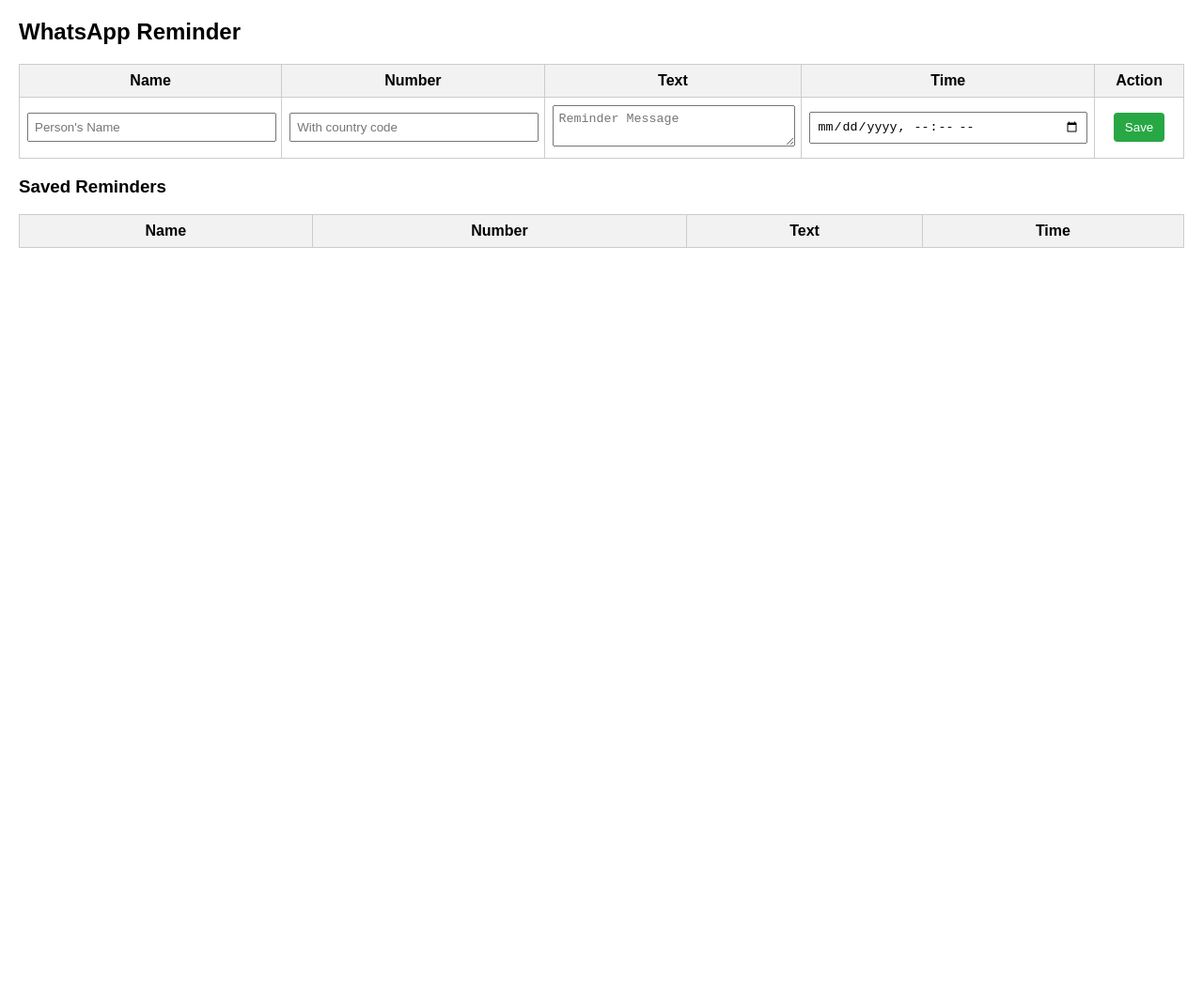
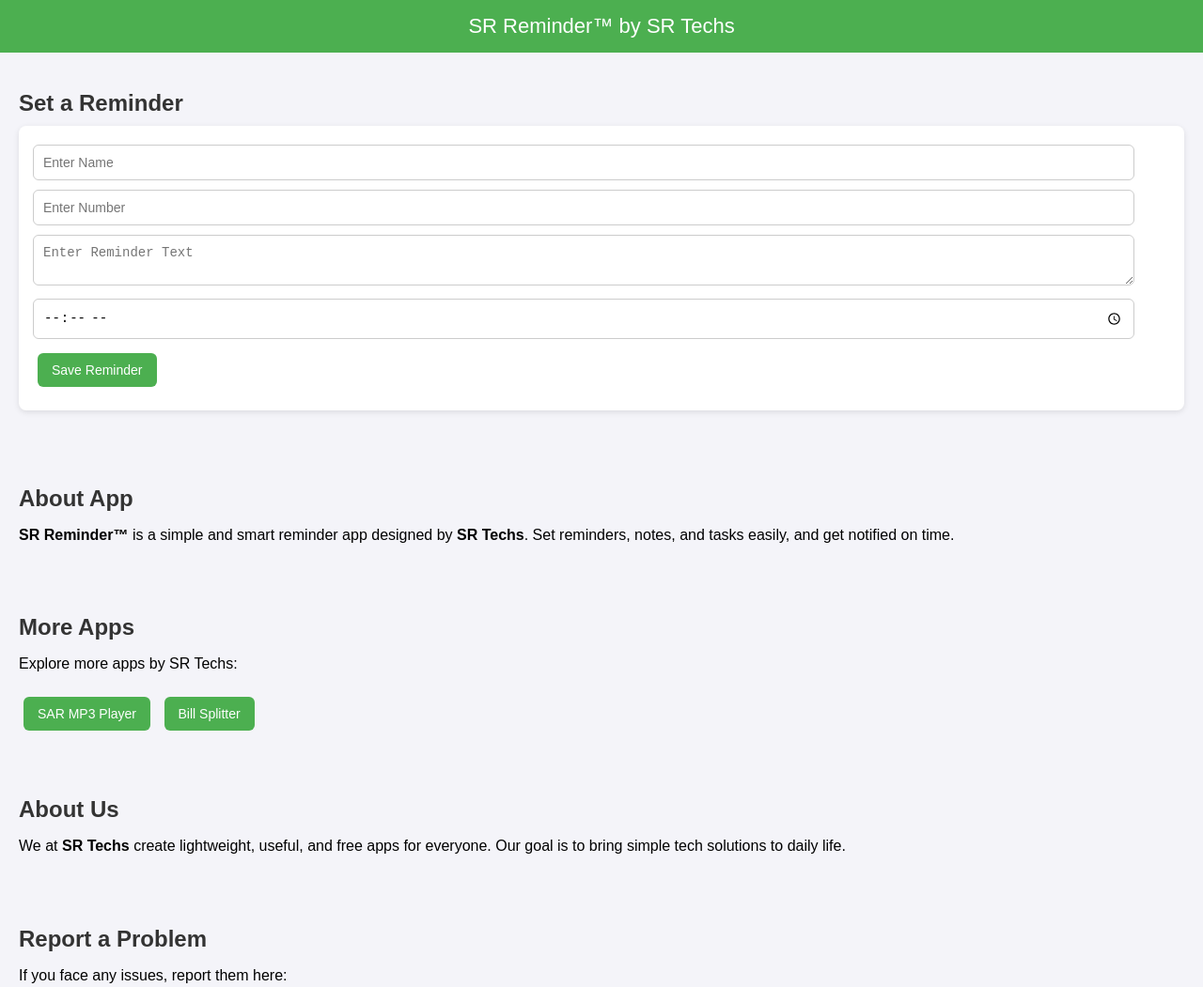
Before and after one commit to rathishreyansh/SR-Rminder, a plain HTML site: page index.html in a window 1280 px wide. Shown: the top 1051 px of the page at 94% size. Before the commit the page ends 800 px from the top, so only its background shows below. Drawn offline with Linux system fonts and the light colour scheme.

Commit message:
Update index.html

```diff
--- a/index.html
+++ b/index.html
@@ -1,117 +1,150 @@
-
 <!DOCTYPE html>
 <html lang="en">
 <head>
   <meta charset="UTF-8">
-  <title>WhatsApp Reminder App</title>
+  <title>SR Reminder™</title>
   <style>
-    body { font-family: Arial, sans-serif; margin: 20px; }
-    table { width: 100%; border-collapse: collapse; margin-top: 15px; }
-    th, td { border: 1px solid #ccc; padding: 8px; text-align: center; }
-    th { background: #f2f2f2; }
-    input, textarea { width: 95%; padding: 6px; }
-    button { padding: 8px 12px; cursor: pointer; }
-    .save-btn { background: #28a745; color: white; border: none; border-radius: 4px; }
+    body {
+      font-family: Arial, sans-serif;
+      background: #f4f4f9;
+      margin: 0;
+      padding: 0;
+    }
+    header {
+      background: #4CAF50;
+      color: white;
+      padding: 15px;
+      font-size: 22px;
+      text-align: center;
+    }
+    section {
+      padding: 20px;
+    }
+    h2 {
+      color: #333;
+      margin-bottom: 10px;
+    }
+    input, textarea {
+      width: 95%;
+      padding: 10px;
+      margin: 5px 0;
+      border-radius: 6px;
+      border: 1px solid #ccc;
+      font-size: 14px;
+    }
+    button, .btn {
+      display: inline-block;
+      margin: 10px 5px;
+      padding: 10px 15px;
+      background: #4CAF50;
+      color: white;
+      text-decoration: none;
+      border: none;
+      border-radius: 6px;
+      cursor: pointer;
+      font-size: 14px;
+    }
+    footer {
+      margin-top: 30px;
+      padding: 15px;
+      background: #222;
+      color: white;
+      font-size: 14px;
+      text-align: center;
+    }
+    .reminder-box {
+      background: white;
+      padding: 15px;
+      border-radius: 8px;
+      box-shadow: 0 2px 6px rgba(0,0,0,0.1);
+      margin-bottom: 20px;
+    }
   </style>
 </head>
 <body>
-  <h2>WhatsApp Reminder</h2>
 
-  <!-- Input Section -->
-  <table>
-    <tr>
-      <th>Name</th>
-      <th>Number</th>
-      <th>Text</th>
-      <th>Time</th>
-      <th>Action</th>
-    </tr>
-    <tr>
-      <td><input id="name" placeholder="Person's Name"></td>
-      <td><input id="number" placeholder="With country code"></td>
-      <td><textarea id="message" placeholder="Reminder Message"></textarea></td>
-      <td><input type="datetime-local" id="time"></td>
-      <td><button class="save-btn" onclick="saveReminder()">Save</button></td>
-    </tr>
-  </table>
+  <header>
+    SR Reminder™ by SR Techs
+  </header>
 
-  <h3>Saved Reminders</h3>
-  <table id="remindersTable">
-    <tr>
-      <th>Name</th>
-      <th>Number</th>
-      <th>Text</th>
-      <th>Time</th>
-    </tr>
-  </table>
+  <!-- Reminder Section -->
+  <section>
+    <h2>Set a Reminder</h2>
+    <div class="reminder-box">
+      <form id="reminderForm">
+        <input type="text" id="name" placeholder="Enter Name" required><br>
+        <input type="text" id="number" placeholder="Enter Number" required><br>
+        <textarea id="text" placeholder="Enter Reminder Text" required></textarea><br>
+        <input type="time" id="time" required><br>
+        <button type="submit">Save Reminder</button>
+      </form>
+    </div>
+    <div id="output"></div>
+  </section>
+
+  <!-- About App -->
+  <section>
+    <h2>About App</h2>
+    <p><b>SR Reminder™</b> is a simple and smart reminder app designed by
+       <b>SR Techs</b>. Set reminders, notes, and tasks easily, and get notified on time.</p>
+  </section>
+
+  <!-- More Apps -->
+  <section>
+    <h2>More Apps</h2>
+    <p>Explore more apps by SR Techs:</p>
+    <a href="https://yourusername.github.io/sr-music/" class="btn">SAR MP3 Player</a>
+    <a href="https://yourusername.github.io/sr-splitter/" class="btn">Bill Splitter</a>
+  </section>
+
+  <!-- About Us -->
+  <section>
+    <h2>About Us</h2>
+    <p>We at <b>SR Techs</b> create lightweight, useful, and free apps
+       for everyone. Our goal is to bring simple tech solutions to daily life.</p>
+  </section>
+
+  <!-- Report Problem -->
+  <section>
+    <h2>Report a Problem</h2>
+    <p>If you face any issues, report them here:</p>
+    <a href="mailto:srtechs.help@gmail.com" class="btn">Report / Contact</a>
+  </section>
+
+  <footer>
+    © 2025 SR Techs™ | All Rights Reserved
+  </footer>
 
   <script>
-    let reminders = JSON.parse(localStorage.getItem("reminders")) || [];
+    document.getElementById("reminderForm").addEventListener("submit", function(e){
+      e.preventDefault();
+      let name = document.getElementById("name").value;
+      let number = document.getElementById("number").value;
+      let text = document.getElementById("text").value;
+      let time = document.getElementById("time").value;
 
-    function saveReminder() {
-      const name = document.getElementById("name").value;
-      const number = document.getElementById("number").value;
-      const message = document.getElementById("message").value;
-      const time = document.getElementById("time").value;
+      // Save locally
+      let reminder = {name, number, text, time};
+      let saved = JSON.parse(localStorage.getItem("reminders")) || [];
+      saved.push(reminder);
+      localStorage.setItem("reminders", JSON.stringify(saved));
 
-      if (!name || !number || !message || !time) {
-        alert("Please fill all fields!");
-        return;
-      }
+      document.getElementById("output").innerHTML +=
+        `<p><b>${name}</b> (${number}) - "${text}" at ${time}</p>`;
 
-      reminders.push({ name, number, message, time });
-      localStorage.setItem("reminders", JSON.stringify(reminders));
-      displayReminders();
+      alert("Reminder saved!");
+      document.getElementById("reminderForm").reset();
+    });
 
-      // Clear inputs
-      document.getElementById("name").value = "";
-      document.getElementById("number").value = "";
-      document.getElementById("message").value = "";
-      document.getElementById("time").value = "";
-    }
-
-    function displayReminders() {
-      const table = document.getElementById("remindersTable");
-      table.innerHTML = `
-        <tr>
-          <th>Name</th>
-          <th>Number</th>
-          <th>Text</th>
-          <th>Time</th>
-        </tr>
-      `;
-      reminders.forEach(r => {
-        const row = table.insertRow();
-        row.insertCell(0).innerText = r.name;
-        row.insertCell(1).innerText = r.number;
-        row.insertCell(2).innerText = r.message;
-        row.insertCell(3).innerText = r.time;
+    // Load saved reminders
+    window.onload = function() {
+      let saved = JSON.parse(localStorage.getItem("reminders")) || [];
+      saved.forEach(r => {
+        document.getElementById("output").innerHTML +=
+          `<p><b>${r.name}</b> (${r.number}) - "${r.text}" at ${r.time}</p>`;
       });
     }
+  </script>
 
-    function checkReminders() {
-      const now = new Date().toISOString().slice(0,16);
-      reminders.forEach(r => {
-        if (r.time === now) {
-          const url = `https://wa.me/${r.number}/?text=${encodeURIComponent(r.message)}`;
-          if (Notification.permission === "granted") {
-            new Notification("Reminder: " + r.name, { body: r.message })
-              .onclick = () => { window.open(url, "_blank"); };
-          } else {
-            alert(`Reminder for ${r.name}: ${r.message}`);
-            window.open(url, "_blank");
-          }
-        }
-      });
-    }
-
-    setInterval(checkReminders, 30000);
-
-    if (Notification.permission !== "granted") {
-      Notification.requestPermission();
-    }
-
-    displayReminders();
-  </script>
 </body>
 </html>
```
